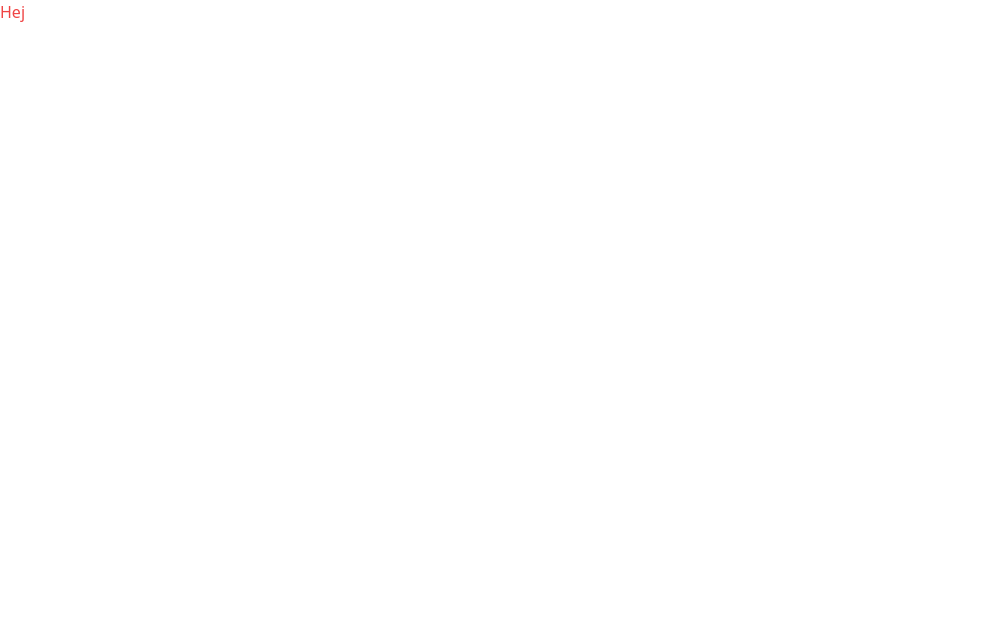
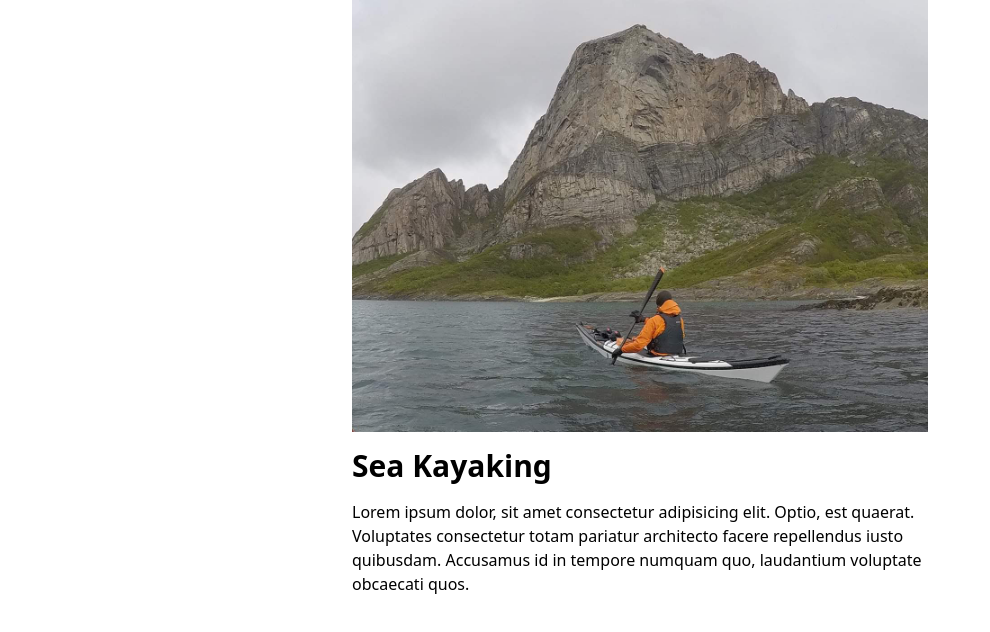
Before and after one commit to Redicholas/git-assignment, a React (Vite) app: page / in a window 1280 px wide. Shown: the top 632 px of the page, without its empty margins (0-990 px from the left). Built offline with nearby package versions, Linux system fonts and the light colour scheme.

Commit message:
added kayaking article

```diff
--- a/src/App.tsx
+++ b/src/App.tsx
@@ -1,8 +1,10 @@
+import Kayaking from "./Components/Kayaking"
+
 function App() {
 
   return (
     <div className="App">
-      <h1 className="text-red-500">Hej</h1>
+      <Kayaking />
     </div>
   )
 }
--- /dev/null
+++ b/src/Components/Kayaking.tsx
@@ -0,0 +1,17 @@
+import kajak from '../assets/kajak.jpg';
+
+export default function Kayaking() {
+    return (
+        <article className="max-w-xl mx-auto">
+            <img src={kajak} alt="Kayaking" className="" />
+            <div>
+                <h2 className="my-4 font-bold text-3xl">Sea Kayaking</h2>
+                <p className="">Lorem ipsum dolor, sit amet consectetur adipisicing elit.
+                    Optio, est quaerat. Voluptates consectetur totam pariatur
+                    architecto facere repellendus iusto quibusdam. Accusamus id
+                    in tempore numquam quo, laudantium voluptate obcaecati quos.
+                </p>
+            </div>
+        </article>
+    )
+}
```
Also changed, not shown: src/assets/embla.jpg (added), src/assets/kajak.jpg (added).
